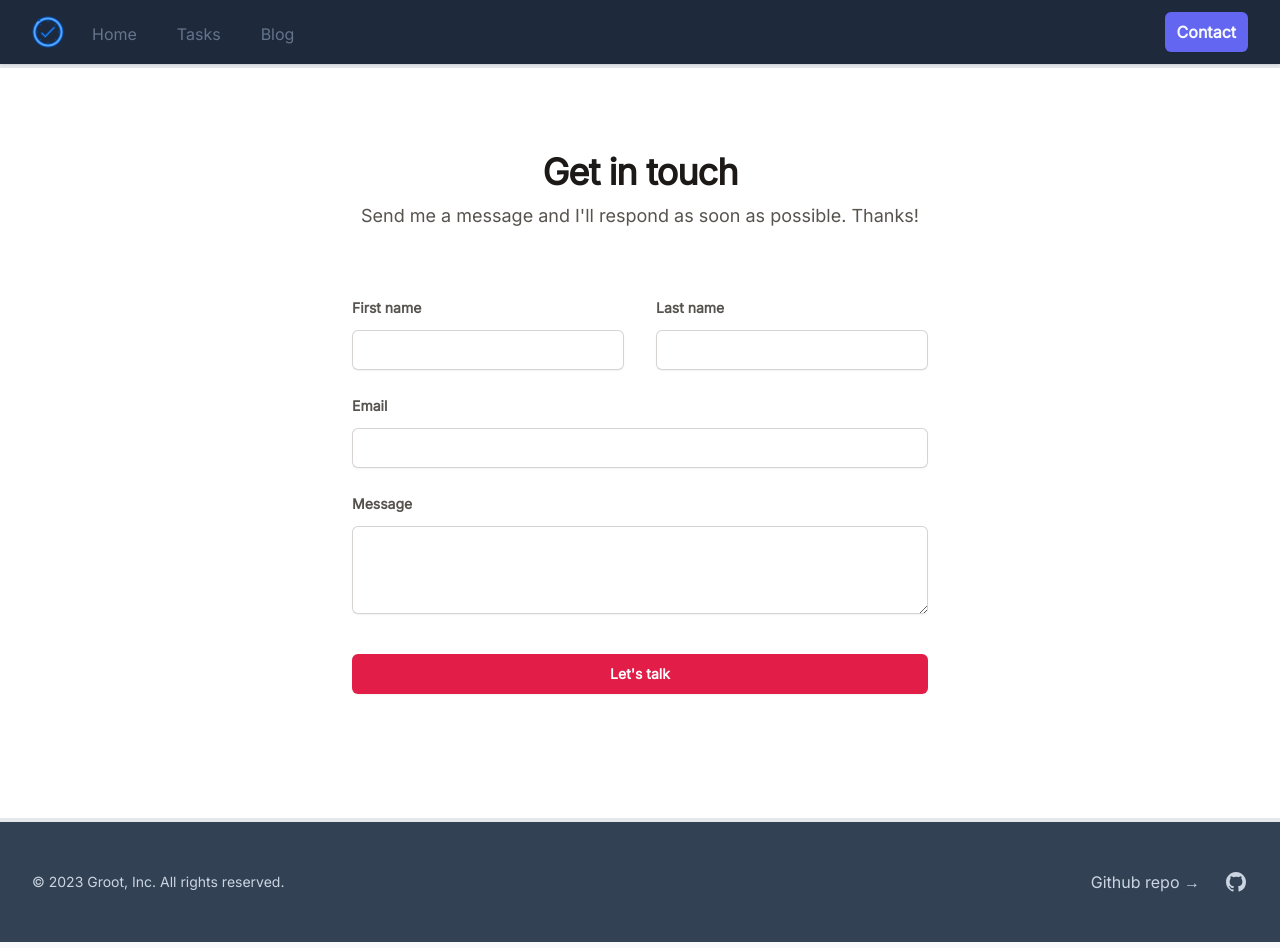
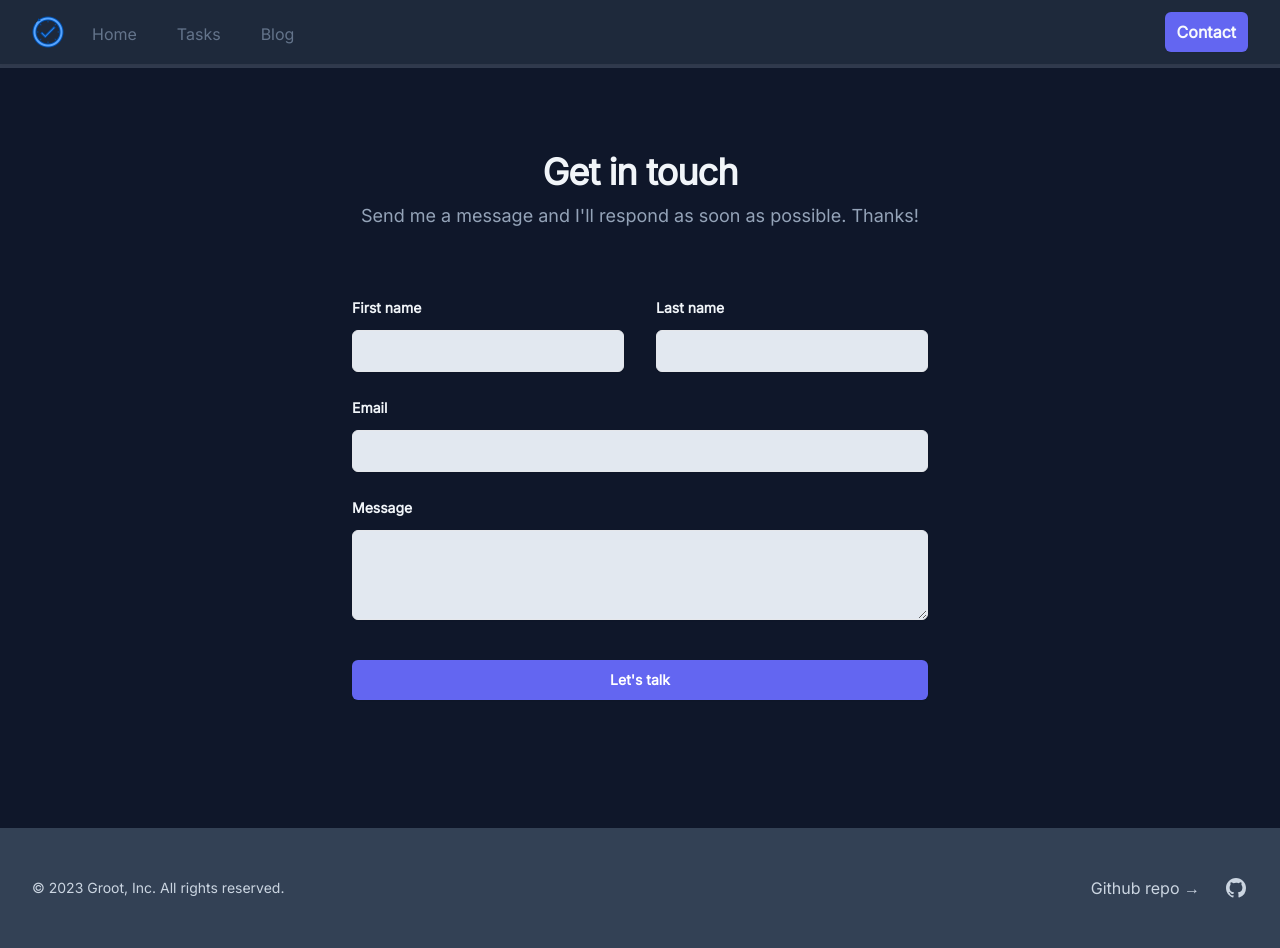
Before and after one commit to fexnagy/groot, a PHP site: page /contact.html in a window 1280 px wide. Run offline with PHP 8.4, Linux system fonts and the light colour scheme; some libraries are stand-ins or nearby versions.

Commit message:
contact page fixed

```diff
--- a/contact.html
+++ b/contact.html
@@ -73,7 +73,7 @@
                         <div class="flex-shrink-0">
                             <a
                                 type="button"
-                                class="relative inline-flex items-center gap-x-1.5 rounded-md bg-indigo-500 px-3 py-2 text-md font-semibold text-slate-50 shadow-sm hover:cursor-pointer hover:bg-indigo-400 transition duration-150 ease-in-out focus-visible:outline focus-visible:outline-2 focus-visible:outline-offset-2 focus-visible:outline-indigo-500"
+                                class="relative inline-flex items-center gap-x-1.5 rounded-md bg-indigo-500 px-3 py-2 text-md font-semibold text-slate-50 shadow-sm hover:cursor-pointer hover:bg-indigo-400 focus-visible:outline focus-visible:outline-2 focus-visible:outline-offset-2 focus-visible:outline-indigo-500"
                                 id="current"
                             >
                                 Contact
@@ -105,18 +105,21 @@
         </nav>
 
         <section>
-            <div class="isolate px-6 py-24 sm:py-32 lg:px-8 -mt-10">
+            <div
+                class="bg-slate-900 isolate px-6 py-24 sm:py-32 lg:px-8 -mt-10"
+            >
                 <div class="mx-auto max-w-2xl text-center">
                     <h2
-                        class="text-3xl font-bold tracking-tight text-stone-900 sm:text-4xl"
+                        class="text-3xl font-bold tracking-tight text-slate-100 sm:text-4xl"
                     >
                         Get in touch
                     </h2>
-                    <p class="mt-2 text-lg leading-8 text-stone-600">
+                    <p class="mt-2 text-lg leading-8 text-slate-400">
                         Send me a message and I'll respond as soon as possible.
                         Thanks!
                     </p>
                 </div>
+
                 <form
                     action="#"
                     method="POST"
@@ -128,7 +131,7 @@
                         <div>
                             <label
                                 for="first-name"
-                                class="block text-sm font-semibold leading-6 text-stone-600"
+                                class="block text-sm font-semibold leading-6 text-slate-100"
                                 >First name</label
                             >
                             <div class="mt-2.5">
@@ -138,14 +141,14 @@
                                     id="first-name"
                                     required
                                     autocomplete="given-name"
-                                    class="block w-full rounded-md border-0 px-3.5 py-2 text-stone-900 shadow-sm ring-1 ring-inset ring-stone-300 placeholder:text-stone-400 focus:ring-inset sm:text-sm sm:leading-6"
+                                    class="block w-full rounded-md border px-3.5 py-2 bg-slate-200 text-slate-900 shadow-sm placeholder:text-slate-400 sm:text-sm sm:leading-6"
                                 />
                             </div>
                         </div>
                         <div>
                             <label
                                 for="last-name"
-                                class="block text-sm font-semibold leading-6 text-stone-600"
+                                class="block text-sm font-semibold leading-6 text-slate-100"
                                 >Last name</label
                             >
                             <div class="mt-2.5">
@@ -155,14 +158,14 @@
                                     id="last-name"
                                     required
                                     autocomplete="family-name"
-                                    class="block w-full rounded-md border-0 px-3.5 py-2 text-stone-900 shadow-sm ring-1 ring-inset ring-stone-300 placeholder:text-stone-400 focus:ring-inset sm:text-sm sm:leading-6"
+                                    class="block w-full rounded-md border px-3.5 py-2 bg-slate-200 text-slate-900 shadow-sm placeholder:text-slate-400 focus:ring-inset sm:text-sm sm:leading-6"
                                 />
                             </div>
                         </div>
                         <div class="sm:col-span-2">
                             <label
                                 for="email"
-                                class="block text-sm font-semibold leading-6 text-stone-600"
+                                class="block text-sm font-semibold leading-6 text-slate-100"
                                 >Email</label
                             >
                             <div class="mt-2.5">
@@ -172,14 +175,14 @@
                                     id="email"
                                     required
                                     autocomplete="email"
-                                    class="block w-full rounded-md border-0 px-3.5 py-2 text-stone-900 shadow-sm ring-1 ring-inset ring-stone-300 placeholder:text-stone-400 focus:ring-inset sm:text-sm sm:leading-6"
+                                    class="block w-full rounded-md border px-3.5 py-2 bg-slate-200 text-slate-900 shadow-sm placeholder:text-slate-400 focus:ring-inset sm:text-sm sm:leading-6"
                                 />
                             </div>
                         </div>
                         <div class="sm:col-span-2">
                             <label
                                 for="message"
-                                class="block text-sm font-semibold leading-6 text-stone-600"
+                                class="block text-sm font-semibold leading-6 text-slate-100"
                                 >Message</label
                             >
                             <div class="mt-2.5">
@@ -190,7 +193,7 @@
                                     minlength="50"
                                     maxlength="500"
                                     rows="3"
-                                    class="block w-full rounded-md border-0 px-3.5 py-2 text-stone-900 shadow-sm ring-1 ring-inset ring-stone-300 placeholder:text-stone-400 focus:ring-inset sm:text-sm sm:leading-6"
+                                    class="block w-full rounded-md border px-3.5 py-2 bg-slate-200 text-slate-900 shadow-sm placeholder:text-slate-400 focus:ring-inset sm:text-sm sm:leading-6"
                                 ></textarea>
                             </div>
                         </div>
@@ -198,7 +201,7 @@
                     <div class="mt-10">
                         <button
                             type="submit"
-                            class="block w-full rounded-md bg-rose-600 px-3.5 py-2.5 text-center text-sm font-semibold text-white shadow-sm hover:bg-rose-500 transition duration-150 ease-in-out focus-visible:outline focus-visible:outline-2 focus-visible:outline-offset-2 focus-visible:outline-rose-600"
+                            class="block w-full rounded-md bg-indigo-500 px-3.5 py-2.5 text-center text-sm font-semibold text-white shadow-sm hover:bg-indigo-400"
                         >
                             Let's talk
                         </button>
--- a/css/style.css
+++ b/css/style.css
@@ -49,5 +49,5 @@ textarea:focus-visible,
 select:focus-visible,
 option:focus-visible {
   outline: none;
-  box-shadow: 0 0 0 3px rgba(148, 163, 184, 0.2);
+  box-shadow: 0 0 0 3px rgba(79, 70, 229, 0.8);
 }/*# sourceMappingURL=style.css.map */
--- a/css/style.sass
+++ b/css/style.sass
@@ -32,4 +32,4 @@ option
   transition: all .1s ease-in-out
   &:focus-visible
     outline: none
-    box-shadow: 0 0 0 3px rgb(148, 163, 184, .2)
+    box-shadow: 0 0 0 3px rgba(79, 70, 229, .8)
```
Also changed, not shown: tasks.php (+5 -5 lines), 1 other file.
